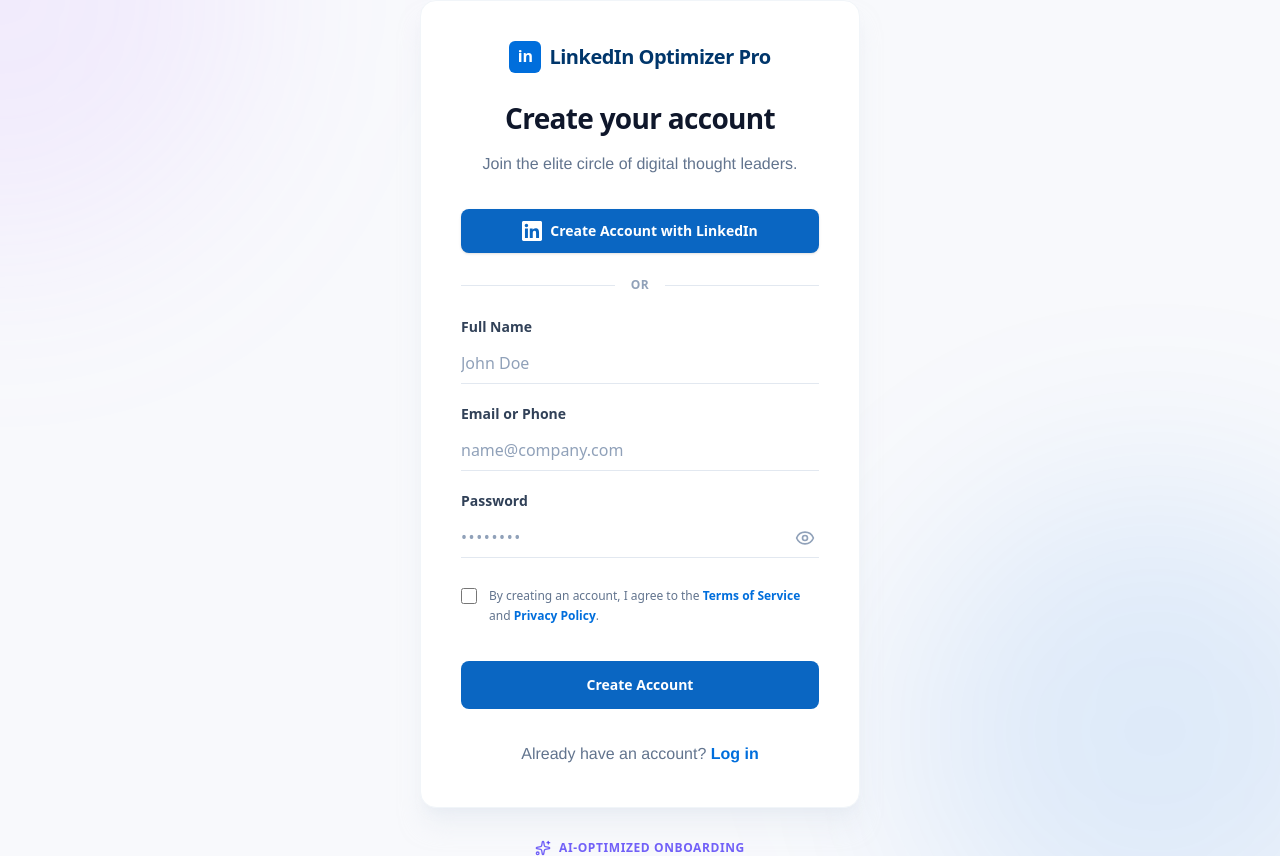
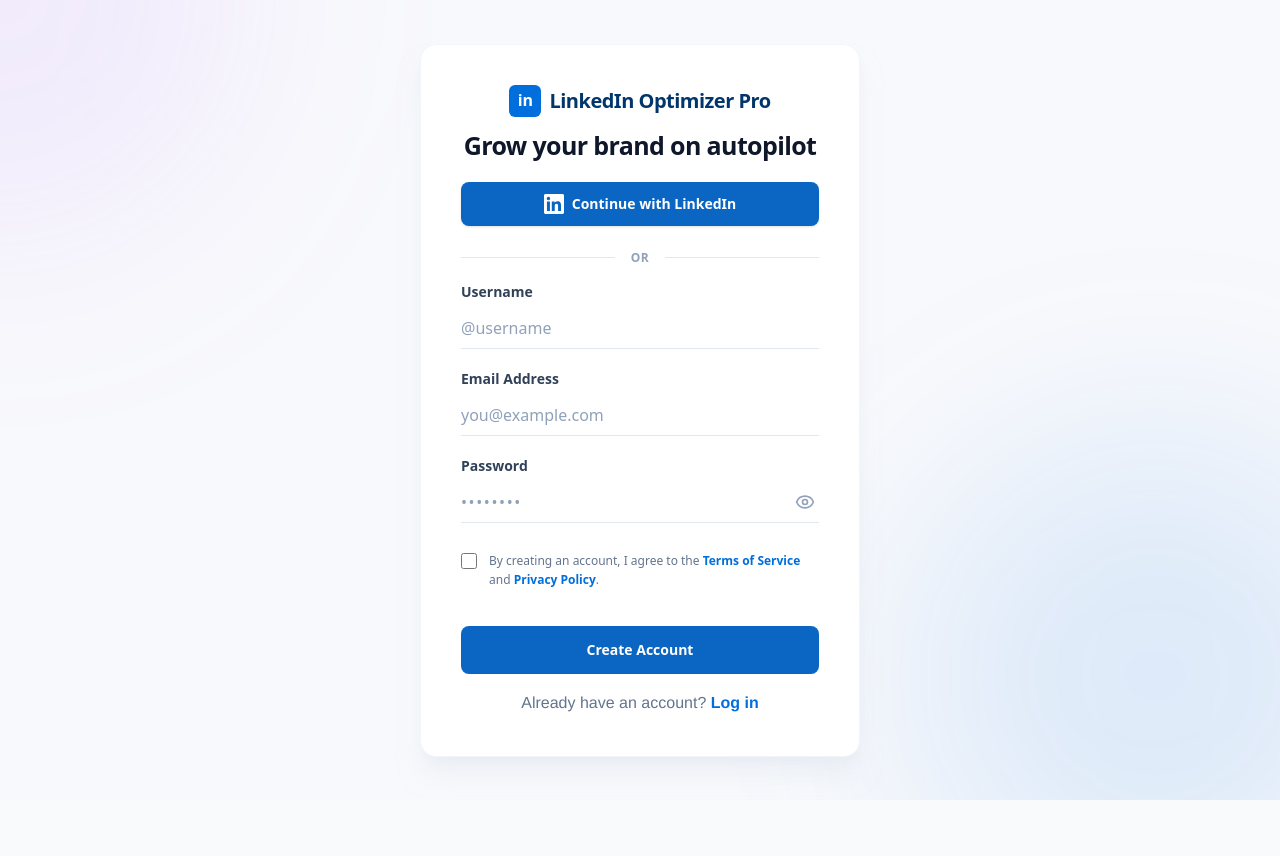
Before and after one commit to thec0deSage/LinkedIn-Optimizer-Pro, a Next.js app: page /signup in a window 1280 px wide. After the commit the page ends 800 px from the top, so only its background shows below. Built offline with nearby package versions, Linux system fonts and the light colour scheme.

Commit message:
fix: sign-up page

```diff
--- a/src/app/login/page.tsx
+++ b/src/app/login/page.tsx
@@ -23,14 +23,14 @@
               </div>
               <span className="font-bold text-xl text-[#00366b] tracking-tight">LinkedIn Optimizer Pro</span>
             </Link>
-            <h1 className="text-[28px] font-bold text-slate-900 tracking-tight mt-4">Hey there, welcome back</h1>
+            <h1 className="text-[25px] font-bold text-slate-900 tracking-tight mt-4">Hey there, welcome back</h1>
           </div>
 
-          <button className="w-full bg-[#0A66C2] hover:bg-[#004182] text-white font-bold py-3.5 px-4 flex items-center justify-center gap-2 rounded-lg transition-colors mb-6 shadow-sm cursor-pointer">
+          <button className="w-full bg-[#0A66C2] hover:bg-[#004182] text-white font-semibold text-sm py-3.5 px-4 flex items-center justify-center gap-2 rounded-lg transition-colors mb-6 shadow-sm cursor-pointer">
             <svg xmlns="http://www.w3.org/2000/svg" viewBox="0 0 24 24" fill="currentColor" className="w-5 h-5">
               <path d="M20.447 20.452h-3.554v-5.569c0-1.328-.027-3.037-1.852-3.037-1.853 0-2.136 1.445-2.136 2.939v5.667H9.351V9h3.414v1.561h.046c.477-.9 1.637-1.85 3.37-1.85 3.601 0 4.267 2.37 4.267 5.455v6.286zM5.337 7.433c-1.144 0-2.063-.926-2.063-2.065 0-1.138.92-2.063 2.063-2.063 1.14 0 2.064.925 2.064 2.063 0 1.139-.925 2.065-2.064 2.065zm1.782 13.019H3.555V9h3.564v11.452zM22.225 0H1.771C.792 0 0 .774 0 1.729v20.542C0 23.227.792 24 1.771 24h20.451C23.2 24 24 23.227 24 22.271V1.729C24 .774 23.2 0 22.222 0h.003z" />
             </svg>
-            Sign in with LinkedIn
+            Continue with LinkedIn
           </button>
 
           <div className="flex items-center mb-6">
--- a/src/app/signup/page.tsx
+++ b/src/app/signup/page.tsx
@@ -16,25 +16,24 @@
       {/* Card */}
       <main className="flex-1 flex flex-col items-center justify-center px-4 z-10 w-full">
         <div className="bg-white rounded-2xl shadow-xl shadow-slate-200/50 border border-slate-100 w-full max-w-[440px] p-8 md:p-10 flex flex-col">
-          <div className="text-center mb-8 flex flex-col items-center">
-            <Link href="/" className="flex items-center gap-2 mb-2 hover:opacity-90 transition-opacity">
+          <div className="text-center mb-6 flex flex-col items-center">
+            <Link href="/" className="flex items-center gap-2 hover:opacity-90 transition-opacity">
               <div className="w-8 h-8 rounded-md bg-[#006edc] flex items-center justify-center text-white font-[800] pb-0.5">
                 in
               </div>
               <span className="font-bold text-xl text-[#00366b] tracking-tight">LinkedIn Optimizer Pro</span>
             </Link>
-            <h1 className="text-[28px] font-bold text-slate-900 tracking-tight mt-4">Create your account</h1>
-            <p className="text-slate-500 text-sm mt-3">Join the elite circle of digital thought leaders.</p>
+            <h1 className="text-[25px] font-bold text-slate-900 tracking-tight leading-[1.0] mt-4">Grow your brand on autopilot</h1>
           </div>
 
           <button className="w-full bg-[#0A66C2] hover:bg-[#004182] text-white rounded-lg py-3 px-4 font-semibold text-sm flex items-center justify-center gap-2 transition-colors mb-6 shadow-sm cursor-pointer">
             <svg xmlns="http://www.w3.org/2000/svg" viewBox="0 0 24 24" fill="currentColor" className="w-5 h-5">
               <path d="M20.447 20.452h-3.554v-5.569c0-1.328-.027-3.037-1.852-3.037-1.853 0-2.136 1.445-2.136 2.939v5.667H9.351V9h3.414v1.561h.046c.477-.9 1.637-1.85 3.37-1.85 3.601 0 4.267 2.37 4.267 5.455v6.286zM5.337 7.433c-1.144 0-2.063-.926-2.063-2.065 0-1.138.92-2.063 2.063-2.063 1.14 0 2.064.925 2.064 2.063 0 1.139-.925 2.065-2.064 2.065zm1.782 13.019H3.555V9h3.564v11.452zM22.225 0H1.771C.792 0 0 .774 0 1.729v20.542C0 23.227.792 24 1.771 24h20.451C23.2 24 24 23.227 24 22.271V1.729C24 .774 23.2 0 22.222 0h.003z" />
             </svg>
-            Create Account with LinkedIn
+            Continue with LinkedIn
           </button>
 
-          <div className="flex items-center mb-6">
+          <div className="flex items-center mb-4">
             <div className="flex-1 h-px bg-slate-200"></div>
             <span className="px-4 text-xs font-semibold text-slate-400 uppercase tracking-wider">or</span>
             <div className="flex-1 h-px bg-slate-200"></div>
@@ -42,19 +41,19 @@
 
           <form className="space-y-5" onSubmit={(e) => e.preventDefault()}>
             <div className="space-y-1.5">
-              <label className="text-sm font-semibold text-slate-700 block">Full Name</label>
+              <label className="text-sm font-semibold text-slate-700 block">Username</label>
               <input
                 type="text"
-                placeholder="John Doe"
+                placeholder="@username"
                 className="w-full border-b border-slate-200 focus:border-[#006edc] py-2 outline-none transition-colors bg-transparent text-slate-900 placeholder:text-slate-400"
               />
             </div>
 
             <div className="space-y-1.5">
-              <label className="text-sm font-semibold text-slate-700 block">Email or Phone</label>
+              <label className="text-sm font-semibold text-slate-700 block">Email Address</label>
               <input
                 type="text"
-                placeholder="name@company.com"
+                placeholder="you@example.com"
                 className="w-full border-b border-slate-200 focus:border-[#006edc] py-2 outline-none transition-colors bg-transparent text-slate-900 placeholder:text-slate-400"
               />
             </div>
@@ -98,14 +97,9 @@
             </button>
           </form>
 
-          <p className="text-center text-sm text-slate-500 mt-8">
+          <p className="text-center text-sm text-slate-500 mt-4">
             Already have an account? <Link href="/login" className="font-bold text-[#006edc] hover:text-[#005bb8] hover:underline">Log in</Link>
           </p>
-        </div>
-
-        <div className="flex items-center gap-2 mt-8 text-indigo-600/80 font-bold text-xs tracking-wider">
-          <Sparkles className="w-4 h-4" />
-          <span>AI-OPTIMIZED ONBOARDING</span>
         </div>
       </main>
     </div>
```
